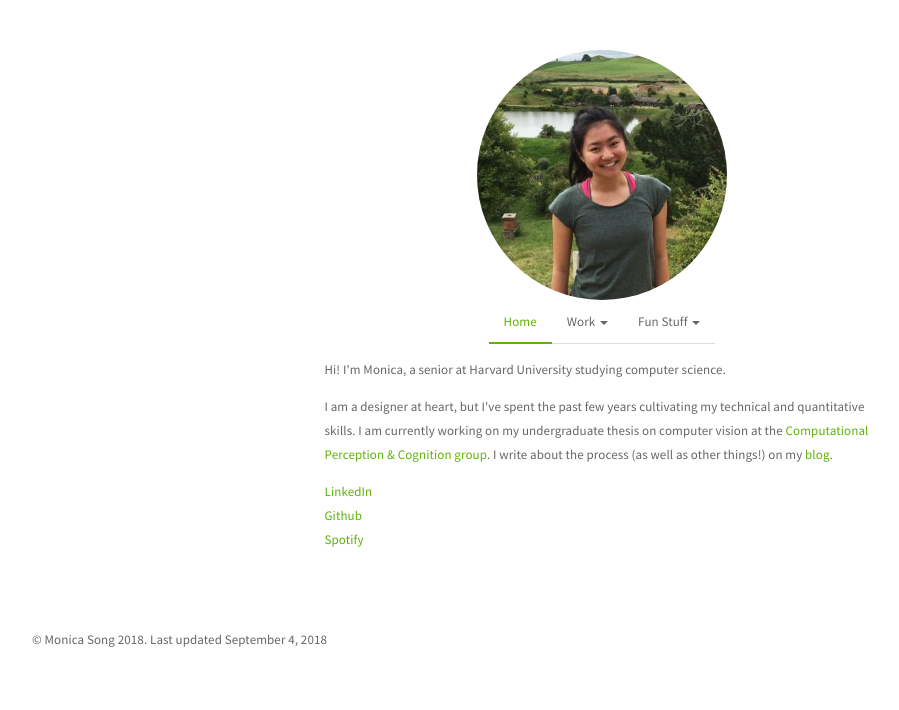
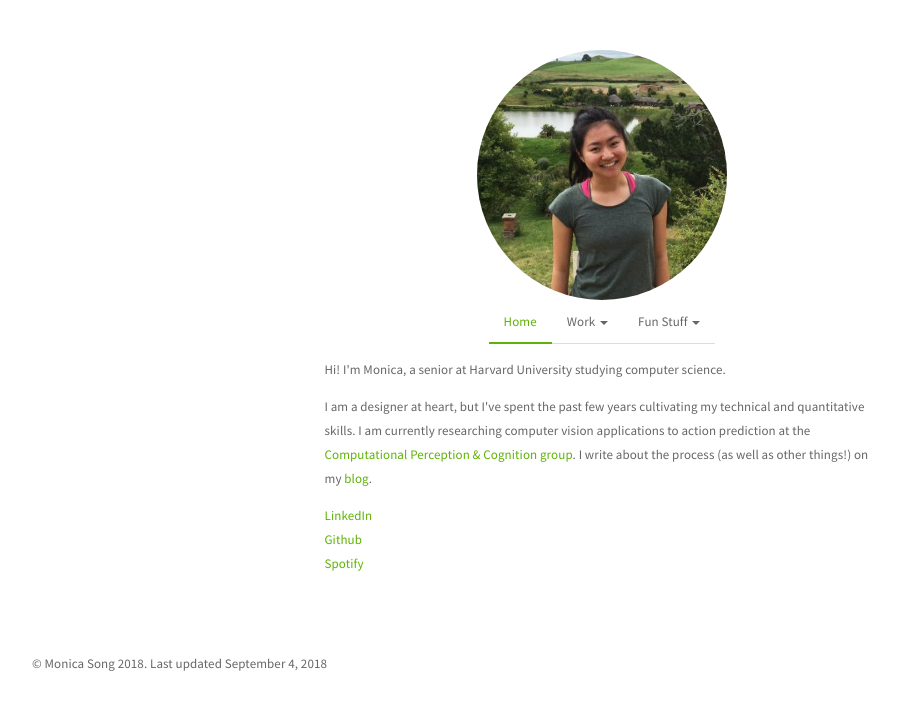
Before and after one commit to monicadsong/monicadsong.github.io, a plain HTML site: page index.html in a window 1280 px wide. Shown: the whole page, without its empty margins (38-937 px from the left). Drawn offline with nearby package versions, Linux system fonts and the light colour scheme.

Commit message:
bio update

```diff
--- a/index.html
+++ b/index.html
@@ -44,9 +44,9 @@
                   <ul class="dropdown-menu">
                     <li><a href="#resume" data-toggle="tab">Résumé</a></li>
                     <li class="divider"></li>
+                    <li><a href="#portfolio" data-toggle="tab">Design Portfolio</a></li>
+                    <li class="divider"></li>
                     <li><a href="#projects" data-toggle="tab">Projects</a></li>
-                    <li class="divider"></li>
-                    <li><a href="http://kaledivergence.com/" target="_blank">Blog</a></li>
                   </ul>
                 </li>
                 <li class="dropdown">
@@ -54,7 +54,7 @@
                     Fun Stuff <span class="caret"></span>
                   </a>
                   <ul class="dropdown-menu">
-                    <li><a href="#portfolio" data-toggle="tab">Design Portfolio</a></li>
+                    <li><a href="http://kaledivergence.com/" target="_blank">Blog</a></li>
                     <li class="divider"></li>
                     <li><a href="#fun" data-toggle="tab">Extras</a></li>
                   </ul>
@@ -64,7 +64,7 @@
                 <div class="tab-pane fade active in" id="home">
                   <p>Hi! I'm Monica, a senior at Harvard University studying computer science.</p>
                   <p>
-                  I am a designer at heart, but I've spent the past few years cultivating my technical and quantitative skills. I am currently working on my undergraduate thesis on computer vision at the <a href="http://cvcl.mit.edu/aude.htm" target="_blank">Computational Perception & Cognition group</a>.  I write about the process (as well as other things!) on my <a href="http://kaledivergence.com/" target="_blank">blog</a>.</p>
+                  I am a designer at heart, but I've spent the past few years cultivating my technical and quantitative skills. I am currently researching computer vision applications to action prediction at the <a href="http://cvcl.mit.edu/aude.htm" target="_blank">Computational Perception & Cognition group</a>.  I write about the process (as well as other things!) on my <a href="http://kaledivergence.com/" target="_blank">blog</a>.</p>
              <ul class="list-unstyled">
               <li><a href="https://www.linkedin.com/in/monicadsong/" target="_blank" onclick="pageTracker._link(this.href); return false;">LinkedIn</a></li>
               <li><a href="https://github.com/monicadsong" target="_blank">Github</a></li>
```
Also changed, not shown: 1 other file.
